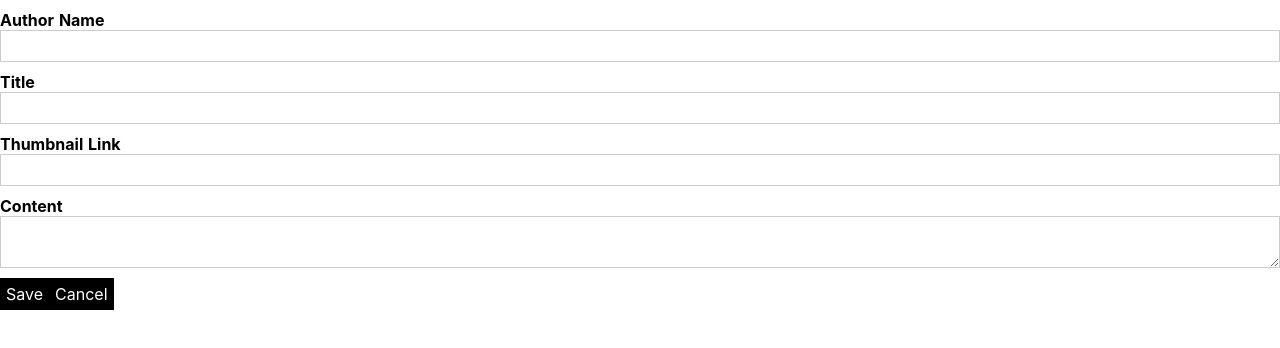
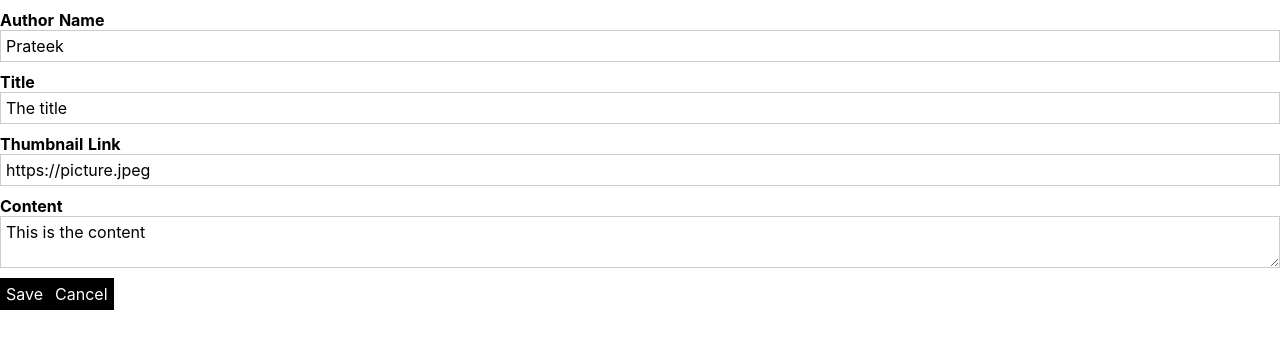
Before and after one commit to prateekvarma/Nuxt-Blog, a Nuxt app: page /admin/1 in a window 1280 px wide. Shown: the top 348 px of the page. Built offline with nearby package versions, Linux system fonts and the light colour scheme.

Commit message:
passed post as a prop to display fields in form

```diff
--- a/components/Admin/AdminPostForm.vue
+++ b/components/Admin/AdminPostForm.vue
@@ -17,7 +17,7 @@ import AppButton from '~/components/UI/AppButton.vue'
 export default {
     data() {
         return {
-            editedPost: {
+            editedPost: this.post ? { ...this.post } : {
                 author: '',
                 title: '',
                 thumbnailLink: '',
@@ -28,6 +28,12 @@ export default {
     components: {
         AppControlInput,
         AppButton
+    },
+    props: {
+        post: {
+            type: Object,
+            required: false
+        }
     },
     methods: {
         onSave() {
--- a/pages/admin/_postId/index.vue
+++ b/pages/admin/_postId/index.vue
@@ -1,6 +1,6 @@
 <template>
     <div>
-        <admin-post-form />
+        <admin-post-form :post="loadedPost" />
     </div>
 </template>
 
```
